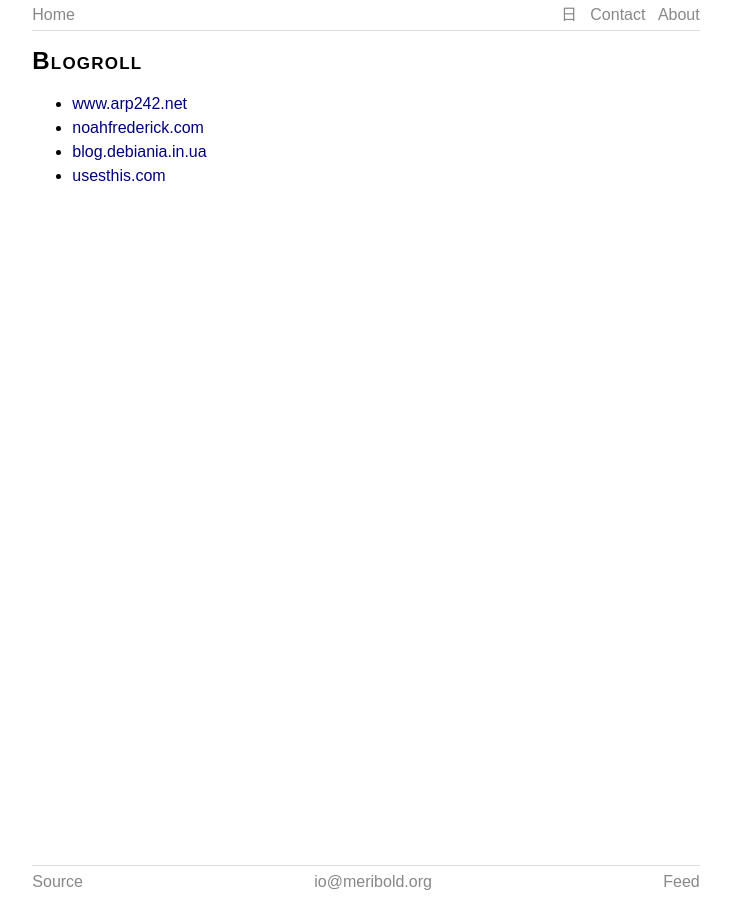
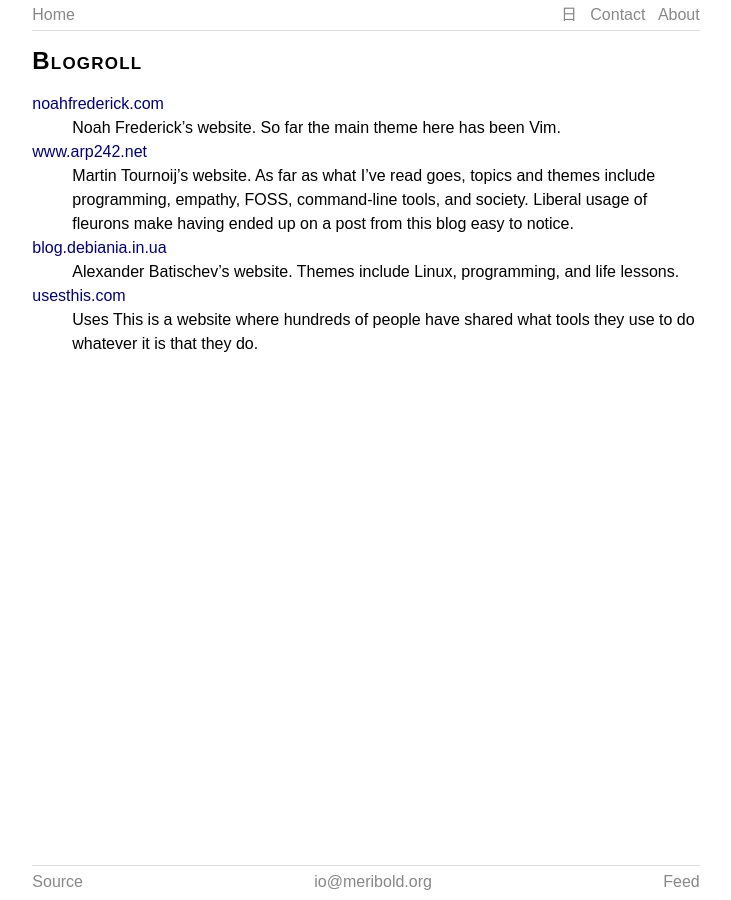
Before and after one commit to meribold/meribold.org, a Jekyll site: the page built from blogroll.md, in a window 1280 px wide. Shown: the whole page, without its empty margins (274-1005 px from the left). Built offline with Jekyll 4.4.1, drawn with Linux system fonts in a browser that asks for light colours.

Commit message:
Attempt outlining what sites on blogroll are about

```diff
--- a/blogroll.md
+++ b/blogroll.md
@@ -5,7 +5,17 @@ last_modified_at: 2021-10-30T22:15+08:00
 permalink: /blogroll/
 ---
 
-*   [www.arp242.net](https://www.arp242.net)
-*   [noahfrederick.com](https://noahfrederick.com)
-*   [blog.debiania.in.ua](https://blog.debiania.in.ua)
-*   [usesthis.com](https://usesthis.com)
+[noahfrederick.com](https://noahfrederick.com)
+: Noah Frederick's website.  So far the main theme here has been Vim.
+
+[www.arp242.net](https://www.arp242.net)
+: Martin Tournoij's website.  As far as what I've read goes, topics and themes include
+  programming, empathy, FOSS, command-line tools, and society.  Liberal usage of fleurons
+  make having ended up on a post from this blog easy to notice.
+
+[blog.debiania.in.ua](https://blog.debiania.in.ua)
+: Alexander Batischev's website.  Themes include Linux, programming, and life lessons.
+
+[usesthis.com](https://usesthis.com)
+: Uses This is a website where hundreds of people have shared what tools they use to do
+  whatever it is that they do.
```
